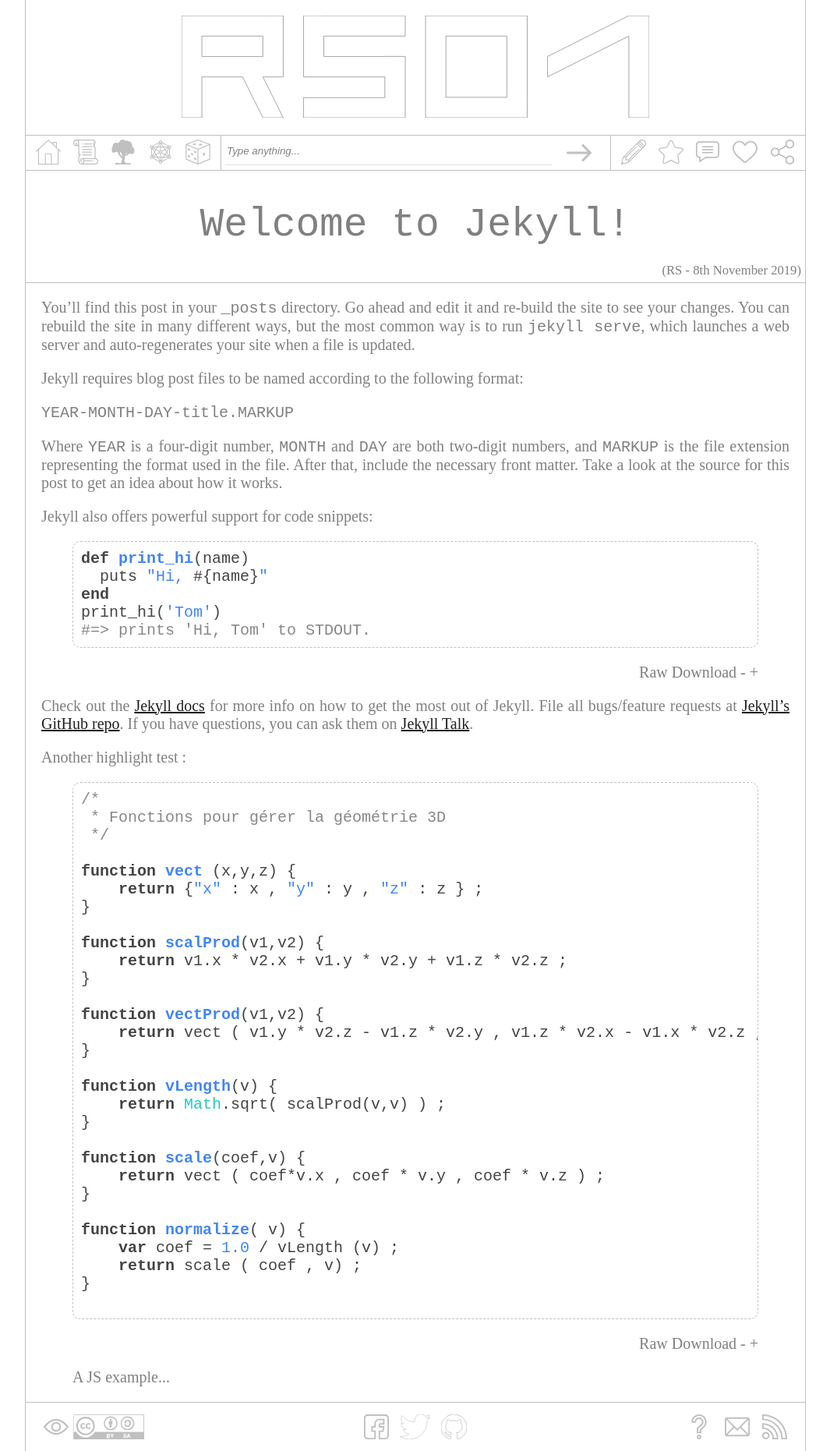
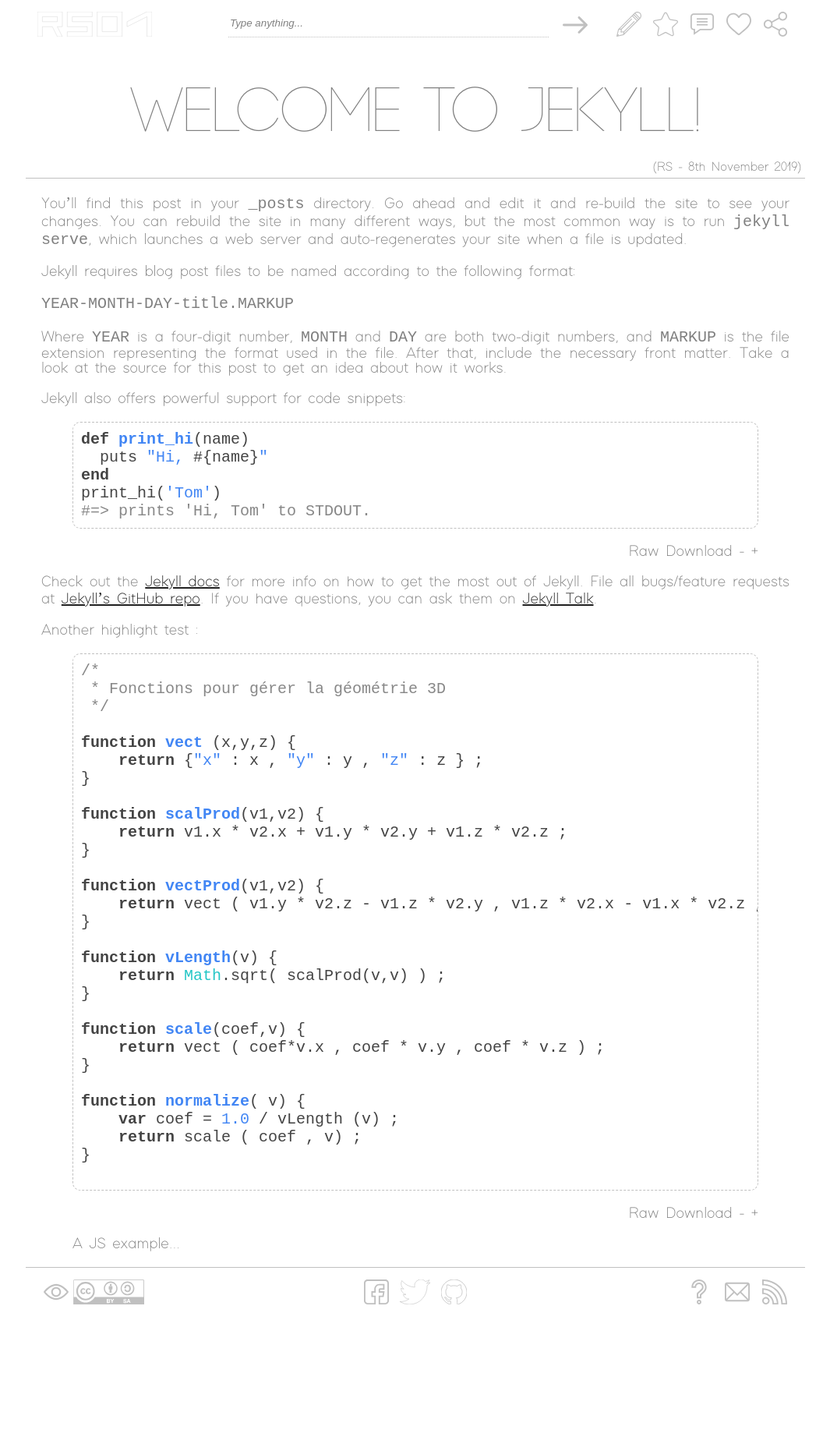
Before and after one commit to rs01blog/rs01blog.github.io, a Jekyll site: the page built from _posts/2019-11-08-welcome-to-jekyll.markdown, in a window 1280 px wide. Shown: the whole page at 78% size, without its empty margins (107-1172 px from the left). Built offline with Jekyll 4.4.1, drawn with Linux system fonts in a browser that asks for light colours; after the commit the page ends 1688 px from its top, so only the background shows below that.

Commit message:
Changed font and removed strokes.

```diff
--- /dev/null
+++ b/_layouts/content-page.html
@@ -0,0 +1,31 @@
+---
+layout: default
+---
+
+<nav class="content_page">
+
+	<p class="icon-set" style="text-align: left">
+		<span><a href="/"><img itle="RS01, an interactive tech blog" alt="RS01" src="/img/rs01.svg" class="icon"></a></span>
+	</p>
+
+	<form class="input" action="/search" method="get">
+		<input type="text" name="query" value="Type anything...">
+		<button type="submit"><img class="icon" src="/img/Right-arrow-Grey.svg"></button>
+	</form>
+
+	<p class="icon-set">
+		<span><img src="/img/Edit-Grey.svg"    title="Edit this page"    class="icon"></span>
+		<span><img src="/img/Star-Grey.svg"    title="Rate this page"    class="icon"></span>
+		<span><img src="/img/Comment-Grey.svg" title="Comment this page" class="icon"></span>
+		<span><img src="/img/Heart-Grey.svg"   title="Like this page"    class="icon"></span>
+		<span><img src="/img/Share-Grey.svg"   title="Share this page"   class="icon"></span>
+	</p>
+
+
+</nav>
+
+<content>
+	<div class="content">
+	{{content}}
+	</div>
+</content>
--- a/_layouts/default.html
+++ b/_layouts/default.html
@@ -17,43 +17,7 @@
 
 	<article class="whole">
 
-		<header>
-			<div class="title">
-				<h1 class="title"><a href="/"><img title="RS01, an interactive tech blog" alt="RS01" src="/img/rs01.svg"></a></h1>
-			</div>
-		</header>
-
-		<nav>
-
-			<p class="icon-set" style="border-left:none;">
-				<span><img src="/img/Home-Grey.svg" class="icon"></span>
-				<span><img src="/img/History-Grey.svg" class="icon"></span>
-				<span><img src="/img/Tree-Grey.svg" class="icon"></span>
-				<span><img src="/img/Graph-Grey.svg" class="icon"></span>
-				<span><img src="/img/Dice-Grey.svg" class="icon"></span>
-			</p>
-
-			<form class="input" action="/search" method="get">
-				<input type="text" name="query" value="Type anything...">
-				<button type="submit"><img class="icon" src="/img/Right-arrow-Grey.svg"></button>
-			</form>
-
-			<p class="icon-set">
-	    		<span><img src="/img/Edit-Grey.svg"    title="Edit this page"    class="icon"></span>
-				<span><img src="/img/Star-Grey.svg"    title="Rate this page"    class="icon"></span>
-	    		<span><img src="/img/Comment-Grey.svg" title="Comment this page" class="icon"></span>
-				<span><img src="/img/Heart-Grey.svg"   title="Like this page"    class="icon"></span>
-				<span><img src="/img/Share-Grey.svg"   title="Share this page"   class="icon"></span>
-			</p>
-
-
-		</nav>
-
-		<content>
-			<div class="content">
-			{{content}}
-			</div>
-		</content>
+		{{content}}
 
 		<footer>
 
--- a/_layouts/post.html
+++ b/_layouts/post.html
@@ -13,5 +13,4 @@ layout: default
         <div class="content">{{content}}</div>
     </content>
 
-
 </article>
--- a/rs01.scss
+++ b/rs01.scss
@@ -1,18 +1,33 @@
 ---
 ---
+
+
+@font-face {
+  font-family: 'RS01Body';
+  src:  url('/fonts/ModernSans-Light.otf');
+  font-style: normal;
+}
+
+@font-face {
+  font-family: 'RS01PostTitle';
+  src:  url('/fonts/CODE_Light.otf');
+  font-style: normal;
+}
+
 
 $color : rgb(128,128,128) ;
 $light_color : rgb(192,192,192) ;
 $dark_color : rgb(32,32,32) ;
 
 
-$font : serif ;
+
+$main_font : 'RS01Body' ;
 
 
 body {
 	padding:0;
 	margin:0;
-	font-family: $font;
+	font-family: $main_font;
 	color: $color;
 	font-size : 20px;
 	/* background-image: url('/img/work/just-waves.png'); */
@@ -20,6 +35,7 @@ body {
 
 a {
 	color : $dark_color ;
+
 }
 
 .icon {
@@ -32,7 +48,6 @@ a {
 	display: inline-table;
 	margin:0px;
 	padding:5px;
-	border-left:1px $light_color solid ;
 
 	span {
 		display: table-cell;
@@ -58,8 +73,8 @@ pre code {
 
 	.title {
 
-		padding : 10px;
-		border-bottom : 1px $light_color solid ;
+		padding : 20px;
+
 
 
 
@@ -83,7 +98,8 @@ pre code {
 
 
 		font-family: sans-serif;
-		border-bottom : 1px $light_color solid ;
+
+
 		display: grid;
 		grid-template-columns: 5fr 10fr 5fr;
 
@@ -91,13 +107,16 @@ pre code {
 		.input {
 			margin:0;
 			padding:5px;
-			border-left:1px $light_color solid ;
+
+
 
 			display: inline-grid;
 
 			text-align: center;
 
 			input[type=text] {
+
+
 
 				grid-column:1 / span 9;
 				border:none;
@@ -107,6 +126,7 @@ pre code {
 				padding-bottom : 4px;
 				font-style: italic;
 				color: $color;
+
 				border-bottom:1px $light_color dotted ;
 
 			}
@@ -121,6 +141,11 @@ pre code {
 
 		}
 
+	}
+
+	nav.content_page {
+		padding : 10px;
+		grid-template-columns: 5fr 10fr 5fr;
 	}
 
 	.content {
@@ -163,8 +188,8 @@ pre code {
 
 		h1 {
 			text-align: center ;
-			font-family: monospace ;
-			font-size: 4vw;
+			font-family: "RS01PostTitle" ;
+			font-size: 80px;
 			font-weight: bold;
 
 			padding-bottom : 10px;
@@ -241,8 +266,13 @@ pre code {
 @media (max-resolution: 100dpi) and (min-width: 1000px) {
 	.whole {
 		width : 1000px ;
-		border-left : 1px $light_color solid ;
-		border-right : 1px $light_color solid ;
+
+		nav {
+
+
+
+		}
+
 
 		.title img {
 			width : 600px;
```
Also changed, not shown: other parts of _layouts/post.html (+1 -1 lines), _layouts/browsing-page.html (added, +41 -0 lines), _layouts/old-default.html (added, +63 -0 lines), index.md (+1 -1 lines), fonts/CODE_Light.otf (added), fonts/ModernSans-Light.otf (added).
